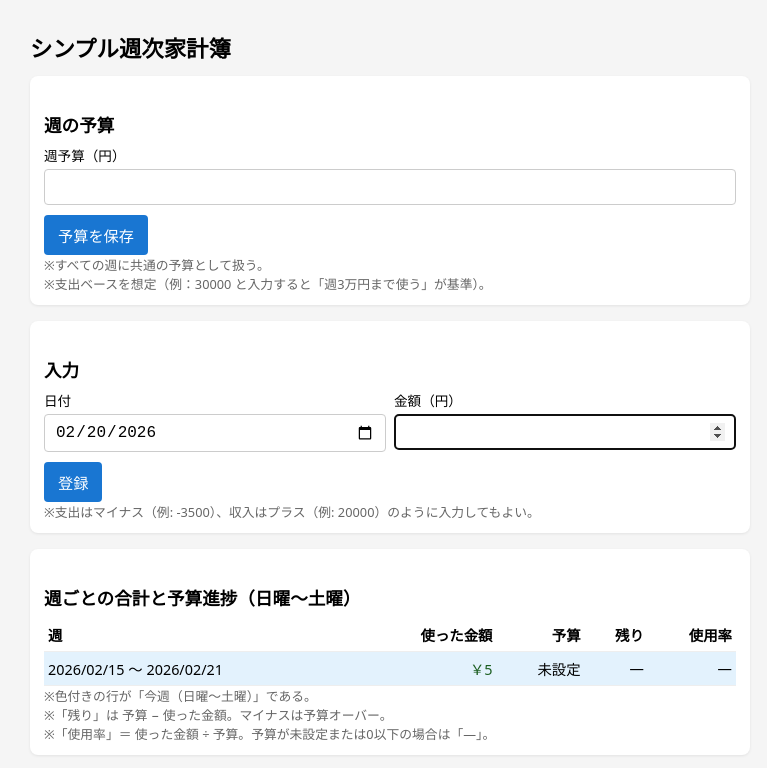
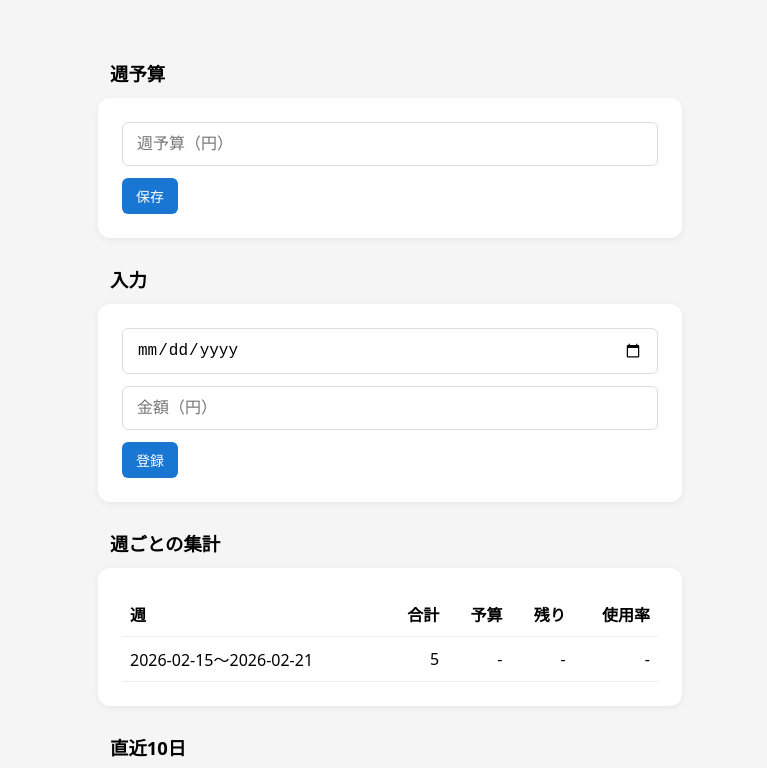
Before and after one commit to SeijinDansei999/simple-weekly-kakeibo, a plain HTML site: page index.html in a window 1280 px wide. Both pictures are taken after typing "5" into the empty fields and a click on the button "登録". Shown: the top 768 px of the page, without its empty margins (250-1017 px from the left). Drawn offline with Linux system fonts and the light colour scheme.

Commit message:
Update index.html

```diff
--- a/index.html
+++ b/index.html
@@ -2,315 +2,337 @@
 <html lang="ja">
 <head>
   <meta charset="UTF-8" />
-  <title>シンプル週次家計簿</title>
+  <title>週次家計簿</title>
   <meta name="viewport" content="width=device-width, initial-scale=1" />
   <style>
+    * {
+      box-sizing: border-box;
+    }
+
     body {
-      font-family: system-ui, -apple-system, BlinkMacSystemFont, "Segoe UI", sans-serif;
-      margin: 0;
-      padding: 16px;
-      max-width: 720px;
-      margin-left: auto;
-      margin-right: auto;
-      background-color: #f5f5f5;
+      font-family: system-ui, -apple-system, sans-serif;
+      background: #f5f5f5;
+      padding: 32px 48px 48px 48px; /* 左右を広めに */
+      max-width: 680px;
+      margin: 0 auto;
     }
-    h1 {
-      font-size: 1.4rem;
-      margin-bottom: 12px;
+
+    h2 {
+      margin: 28px 0 12px 12px; /* 左にインデント */
+      font-size: 1.15rem;
     }
-    h2 {
-      font-size: 1.1rem;
-      margin-top: 24px;
-      margin-bottom: 8px;
-    }
+
     .card {
       background: white;
-      border-radius: 8px;
+      padding: 24px;          /* カード内も余裕を持たせる */
+      border-radius: 12px;
+      margin-bottom: 24px;
+      box-shadow: 0 2px 6px rgba(0, 0, 0, 0.06);
+    }
+
+    input {
+      width: 100%;
       padding: 12px 14px;
-      margin-bottom: 16px;
-      box-shadow: 0 1px 3px rgba(0,0,0,0.08);
+      margin-bottom: 12px;
+      border-radius: 6px;
+      border: 1px solid #ddd;
+      font-size: 16px;
     }
-    label {
-      display: block;
-      font-size: 0.85rem;
-      margin-bottom: 4px;
+
+    button {
+      padding: 8px 14px;
+      border: none;
+      border-radius: 6px;
+      cursor: pointer;
+      font-size: 14px;
     }
-    input[type="date"],
-    input[type="number"] {
-      width: 100%;
-      padding: 8px 10px;
-      margin-bottom: 10px;
-      font-size: 1rem;
-      border-radius: 4px;
-      border: 1px solid #ccc;
-      box-sizing: border-box;
-      background-color: #fff;
-    }
-    button {
-      padding: 9px 14px;
-      font-size: 0.95rem;
-      border-radius: 4px;
-      border: none;
-      cursor: pointer;
-      background-color: #1976d2;
+
+    .btn-main {
+      background: #1976d2;
       color: white;
     }
-    button:disabled {
-      opacity: 0.6;
-      cursor: default;
+
+    .btn-edit {
+      background: #616161;
+      color: white;
+      margin-right: 4px;
     }
-    .small {
-      font-size: 0.8rem;
-      color: #666;
+
+    .btn-del {
+      background: #c62828;
+      color: white;
     }
+
     table {
       width: 100%;
       border-collapse: collapse;
-      font-size: 0.9rem;
     }
-    th, td {
-      padding: 6px 4px;
+
+    th,
+    td {
+      padding: 10px 8px;
       border-bottom: 1px solid #eee;
       text-align: right;
-      white-space: nowrap;
     }
-    th:first-child, td:first-child {
+
+    th:first-child,
+    td:first-child {
       text-align: left;
     }
-    .highlight-week {
-      background-color: #e3f2fd;
+
+    .amount-negative {
+      color: #b71c1c;
     }
+
     .amount-positive {
       color: #1b5e20;
     }
-    .amount-negative {
-      color: #b71c1c;
+
+    /* トースト（ボタンの近く or 画面下中央） */
+    .toast {
+      position: absolute;
+      background: #333;
+      color: white;
+      padding: 6px 10px;
+      border-radius: 16px;
+      font-size: 12px;
+      white-space: nowrap;
+      opacity: 0;
+      transition: opacity 0.2s;
+      pointer-events: none;
+      z-index: 999;
     }
-    .flex-row {
-      display: flex;
-      justify-content: space-between;
-      gap: 8px;
+
+    .toast.show {
+      opacity: 1;
     }
-    .flex-row > div {
-      flex: 1;
-    }
-    @media (max-width: 480px) {
-      th, td {
-        font-size: 0.8rem;
+
+    @media (max-width: 600px) {
+      body {
+        padding: 24px 20px 32px 20px;
       }
-      button {
-        width: 100%;
+      h2 {
+        margin-left: 8px;
       }
     }
   </style>
 </head>
 <body>
-  <h1>シンプル週次家計簿</h1>
-
-  <!-- 週予算設定 -->
+  <h2>週予算</h2>
   <div class="card">
-    <h2>週の予算</h2>
     <form id="budget-form">
-      <div class="flex-row">
-        <div>
-          <label for="budget-input">週予算（円）</label>
-          <input type="number" id="budget-input" inputmode="decimal" />
-        </div>
-      </div>
-      <button type="submit">予算を保存</button>
-      <div class="small">
-        ※すべての週に共通の予算として扱う。<br>
-        ※支出ベースを想定（例：30000 と入力すると「週3万円まで使う」が基準）。
-      </div>
+      <input type="number" id="budget-input" placeholder="週予算（円）" />
+      <button class="btn-main">保存</button>
     </form>
   </div>
 
-  <!-- 入力 -->
+  <h2>入力</h2>
   <div class="card">
-    <h2>入力</h2>
     <form id="entry-form">
-      <div class="flex-row">
-        <div>
-          <label for="date-input">日付</label>
-          <input type="date" id="date-input" required />
-        </div>
-        <div>
-          <label for="amount-input">金額（円）</label>
-          <input type="number" id="amount-input" required inputmode="decimal" />
-        </div>
-      </div>
-      <button type="submit">登録</button>
-      <div class="small">
-        ※支出はマイナス（例: -3500）、収入はプラス（例: 20000）のように入力してもよい。
-      </div>
+      <input type="date" id="date-input" required />
+      <input type="number" id="amount-input" placeholder="金額（円）" required />
+      <button class="btn-main">登録</button>
     </form>
   </div>
 
-  <!-- 週ごとの集計＋予算進捗 -->
+  <h2>週ごとの集計</h2>
   <div class="card">
-    <h2>週ごとの合計と予算進捗（日曜〜土曜）</h2>
     <table id="weekly-table">
       <thead>
         <tr>
           <th>週</th>
-          <th>使った金額</th>
+          <th>合計</th>
           <th>予算</th>
           <th>残り</th>
           <th>使用率</th>
         </tr>
       </thead>
-      <tbody>
-        <!-- JSで挿入 -->
-      </tbody>
+      <tbody></tbody>
     </table>
-    <div class="small">
-      ※色付きの行が「今週（日曜〜土曜）」である。<br>
-      ※「残り」は 予算 − 使った金額。マイナスは予算オーバー。<br>
-      ※「使用率」＝ 使った金額 ÷ 予算。予算が未設定または0以下の場合は「—」。
-    </div>
   </div>
 
-  <!-- 直近10日分の履歴 -->
+  <h2>直近10日</h2>
   <div class="card">
-    <h2>登録済み一覧（直近10日分）</h2>
     <table id="entry-table">
       <thead>
         <tr>
           <th>日付</th>
           <th>金額</th>
+          <th></th>
         </tr>
       </thead>
-      <tbody>
-        <!-- JSで挿入 -->
-      </tbody>
+      <tbody></tbody>
     </table>
-    <div class="small">
-      ※今日を含む直近10日間の入力のみ表示する。
-    </div>
   </div>
 
+  <div id="toast" class="toast"></div>
+
   <script>
-    const STORAGE_KEY = "simple_weekly_kakeibo_entries_v1";
-    const BUDGET_KEY = "simple_weekly_kakeibo_budget_v1";
+    const STORAGE_KEY = "kakeibo_entries";
+    const BUDGET_KEY = "kakeibo_budget";
+    let editingId = null;
+
+    // YYYY-MM-DD → Date（ローカル正規化）
+    function parseDateStrict(str) {
+      const [y, m, d] = str.split("-").map(Number);
+      return new Date(y, m - 1, d);
+    }
+
+    function showToast(message, button) {
+      const toast = document.getElementById("toast");
+      toast.textContent = message;
+
+      // 位置計算用に一旦 (0,0) にして show
+      toast.style.top = "0px";
+      toast.style.left = "0px";
+      toast.classList.add("show");
+
+      const toastWidth = toast.offsetWidth;
+      const toastHeight = toast.offsetHeight;
+
+      let top =
+        window.scrollY + window.innerHeight - 80 - toastHeight / 2;
+      let left =
+        window.scrollX + window.innerWidth / 2 - toastWidth / 2;
+
+      if (button) {
+        const rect = button.getBoundingClientRect();
+
+        // 基本はボタン右側
+        top =
+          window.scrollY +
+          rect.top +
+          rect.height / 2 -
+          toastHeight / 2;
+        left = window.scrollX + rect.right + 8;
+
+        // 右にはみ出すなら左側に回り込む
+        if (left + toastWidth + 8 > window.scrollX + window.innerWidth) {
+          left = window.scrollX + rect.left - toastWidth - 8;
+        }
+        // 上下にはみ出す場合は補正
+        if (top < window.scrollY + 10) top = window.scrollY + 10;
+        if (top + toastHeight > window.scrollY + window.innerHeight - 10) {
+          top = window.scrollY + window.innerHeight - toastHeight - 10;
+        }
+      }
+
+      toast.style.top = `${top}px`;
+      toast.style.left = `${left}px`;
+
+      setTimeout(() => toast.classList.remove("show"), 1200);
+    }
 
     function loadEntries() {
-      const raw = localStorage.getItem(STORAGE_KEY);
-      if (!raw) return [];
-      try {
-        const arr = JSON.parse(raw);
-        if (Array.isArray(arr)) return arr;
-        return [];
-      } catch (e) {
-        console.error("Failed to parse stored entries", e);
-        return [];
-      }
+      return JSON.parse(localStorage.getItem(STORAGE_KEY) || "[]");
     }
-
     function saveEntries(entries) {
       localStorage.setItem(STORAGE_KEY, JSON.stringify(entries));
     }
 
     function loadBudget() {
-      const raw = localStorage.getItem(BUDGET_KEY);
-      if (!raw) return 0;
-      const v = Number(raw);
-      if (!Number.isFinite(v)) return 0;
-      return v;
+      return Number(localStorage.getItem(BUDGET_KEY) || 0);
+    }
+    function saveBudget(budget) {
+      localStorage.setItem(BUDGET_KEY, budget);
     }
 
-    function saveBudget(budget) {
-      localStorage.setItem(BUDGET_KEY, String(budget));
-    }
-
-    function formatDateLabel(dateObj) {
-      const y = dateObj.getFullYear();
-      const m = (dateObj.getMonth() + 1).toString().padStart(2, "0");
-      const d = dateObj.getDate().toString().padStart(2, "0");
-      return `${y}/${m}/${d}`;
-    }
-
-    // 日付文字列 "YYYY-MM-DD" からローカルタイムのDateを作る
-    function parseDateFromInput(dateStr) {
-      const [y, m, d] = dateStr.split("-").map(Number);
-      return new Date(y, m - 1, d);
-    }
-
-    // その日が属する「日曜〜土曜」の週の開始日（Sunday）と終了日（Saturday）を返す
-    function getWeekRange(dateObj) {
-      const d = new Date(dateObj.getFullYear(), dateObj.getMonth(), dateObj.getDate());
-      const day = d.getDay(); // 0: Sunday, 6: Saturday
-      const sunday = new Date(d);
-      sunday.setDate(d.getDate() - day);
+    function getWeekRange(dateStr) {
+      const date = parseDateStrict(dateStr);
+      const day = date.getDay(); // 0=日
+      const sunday = new Date(date);
+      sunday.setDate(date.getDate() - day);
       const saturday = new Date(sunday);
       saturday.setDate(sunday.getDate() + 6);
       return { start: sunday, end: saturday };
     }
 
-    function getWeekKey(dateObj) {
-      const { start, end } = getWeekRange(dateObj);
-      const key = `${start.getFullYear()}-${(start.getMonth()+1).toString().padStart(2,"0")}-${start.getDate().toString().padStart(2,"0")}`;
-      const label = `${formatDateLabel(start)} 〜 ${formatDateLabel(end)}`;
-      return { key, label, start };
+    function formatDate(d) {
+      const y = d.getFullYear();
+      const m = String(d.getMonth() + 1).padStart(2, "0");
+      const day = String(d.getDate()).padStart(2, "0");
+      return `${y}-${m}-${day}`;
     }
 
-    function getThisWeekKey() {
-      return getWeekKey(new Date()).key;
-    }
-
-    // 直近10日分の閾値を返す（今日を含めて10日）
-    function getTenDaysAgo() {
-      const today = new Date();
-      const base = new Date(today.getFullYear(), today.getMonth(), today.getDate());
-      base.setDate(base.getDate() - 9); // 今日を含めて10日分
-      return base;
-    }
-
-    function sameDayOrAfter(d, threshold) {
-      return d.getTime() >= threshold.getTime();
-    }
-
-    function sameDayOrBefore(d, limit) {
-      return d.getTime() <= limit.getTime();
+    function render() {
+      const entries = loadEntries();
+      const budget = loadBudget();
+      renderEntries(entries);
+      renderWeekly(entries, budget);
     }
 
     function renderEntries(entries) {
       const tbody = document.querySelector("#entry-table tbody");
       tbody.innerHTML = "";
 
-      const sorted = [...entries].sort((a, b) => {
-        if (a.date === b.date) return a.id - b.id;
-        return a.date < b.date ? -1 : 1;
-      });
+      const today = new Date();
+      const todayBase = new Date(
+        today.getFullYear(),
+        today.getMonth(),
+        today.getDate()
+      );
 
-      const formatter = new Intl.NumberFormat("ja-JP", {
-        style: "currency",
-        currency: "JPY"
-      });
-
-      const today = new Date();
-      const todayBase = new Date(today.getFullYear(), today.getMonth(), today.getDate());
-      const tenDaysAgo = getTenDaysAgo();
+      entries.sort((a, b) => a.date.localeCompare(b.date));
 
       let count = 0;
-      for (const e of sorted) {
-        const d = parseDateFromInput(e.date);
-        // 今日を含む直近10日だけ表示
-        if (!sameDayOrAfter(d, tenDaysAgo) || !sameDayOrBefore(d, todayBase)) {
-          continue;
-        }
+      for (const e of entries) {
+        const d = parseDateStrict(e.date);
+
+        // 日数差（今日を0として、0〜9日前だけ通す）
+        const diffDays = Math.floor(
+          (todayBase - d) / (1000 * 60 * 60 * 24)
+        );
+
+        if (diffDays < 0 || diffDays > 9) continue;
 
         const tr = document.createElement("tr");
         const tdDate = document.createElement("td");
         const tdAmount = document.createElement("td");
+        const tdButtons = document.createElement("td");
 
-        tdDate.textContent = e.date.replace(/-/g, "/");
+        tdDate.textContent = e.date;
+        tdAmount.textContent = e.amount;
+        tdAmount.className =
+          e.amount < 0 ? "amount-negative" : "amount-positive";
 
-        const cls = e.amount < 0 ? "amount-negative" : (e.amount > 0 ? "amount-positive" : "");
-        tdAmount.textContent = formatter.format(e.amount);
-        if (cls) tdAmount.classList.add(cls);
+        const btnEdit = document.createElement("button");
+        btnEdit.textContent = "編集";
+        btnEdit.className = "btn-edit";
+
+        const btnDel = document.createElement("button");
+        btnDel.textContent = "削除";
+        btnDel.className = "btn-del";
+
+        btnEdit.onclick = (ev) => {
+          const dateInput = document.getElementById("date-input");
+          const amountInput = document.getElementById("amount-input");
+          const form = document.getElementById("entry-form");
+
+          dateInput.value = e.date;
+          amountInput.value = e.amount;
+          editingId = e.id;
+
+          // 入力フォームへスクロール＆金額欄にフォーカス
+          form.scrollIntoView({ behavior: "smooth", block: "start" });
+          setTimeout(() => amountInput.focus(), 300);
+
+          showToast("編集モード", ev.target);
+        };
+
+        btnDel.onclick = () => {
+          let arr = loadEntries().filter((x) => x.id !== e.id);
+          saveEntries(arr);
+          render();
+          // 削除時のトーストは画面下中央固定（button を渡さない）
+          showToast("削除しました", null);
+        };
+
+        tdButtons.appendChild(btnEdit);
+        tdButtons.appendChild(btnDel);
 
         tr.appendChild(tdDate);
         tr.appendChild(tdAmount);
+        tr.appendChild(tdButtons);
         tbody.appendChild(tr);
         count++;
       }
@@ -318,166 +340,121 @@
       if (count === 0) {
         const tr = document.createElement("tr");
         const td = document.createElement("td");
-        td.colSpan = 2;
-        td.textContent = "直近10日間のデータがない。上のフォームから登録する。";
+        td.colSpan = 3;
+        td.textContent = "直近10日間のデータがない。";
         tr.appendChild(td);
         tbody.appendChild(tr);
       }
     }
 
-    function renderWeeklySummary(entries, budget) {
+    function renderWeekly(entries, budget) {
+      const map = {};
+
+      for (const e of entries) {
+        const range = getWeekRange(e.date);
+        const key = formatDate(range.start);
+        if (!map[key]) {
+          map[key] = { start: range.start, end: range.end, total: 0 };
+        }
+        map[key].total += Number(e.amount);
+      }
+
       const tbody = document.querySelector("#weekly-table tbody");
       tbody.innerHTML = "";
 
-      const weekMap = new Map(); // key -> { label, start, total }
+      const weeks = Object.values(map).sort((a, b) => b.start - a.start);
 
-      for (const e of entries) {
-        const dateObj = parseDateFromInput(e.date);
-        const { key, label, start } = getWeekKey(dateObj);
-        if (!weekMap.has(key)) {
-          weekMap.set(key, { label, start, total: 0 });
-        }
-        const w = weekMap.get(key);
-        w.total += e.amount;
-      }
-
-      const weekArr = Array.from(weekMap.values());
-      weekArr.sort((a, b) => b.start - a.start); // 新しい週を上に
-
-      const thisWeekKey = getThisWeekKey();
-      const formatter = new Intl.NumberFormat("ja-JP", {
-        style: "currency",
-        currency: "JPY"
-      });
-
-      if (weekArr.length === 0) {
+      if (weeks.length === 0) {
         const tr = document.createElement("tr");
         const td = document.createElement("td");
         td.colSpan = 5;
-        td.textContent = "まだデータがない。上のフォームから登録する。";
+        td.textContent = "まだデータがない。";
         tr.appendChild(td);
         tbody.appendChild(tr);
         return;
       }
 
-      for (const w of weekArr) {
+      for (const w of weeks) {
         const tr = document.createElement("tr");
+        const remain = budget ? budget - w.total : "-";
+        const rate = budget ? ((w.total / budget) * 100).toFixed(1) + "%" : "-";
 
-        const weekKeyForRow = getWeekKey(w.start).key;
-        if (weekKeyForRow === thisWeekKey) {
-          tr.classList.add("highlight-week");
-        }
-
-        const tdLabel = document.createElement("td");
-        const tdTotal = document.createElement("td");
-        const tdBudget = document.createElement("td");
-        const tdRemain = document.createElement("td");
-        const tdRate = document.createElement("td");
-
-        tdLabel.textContent = w.label;
-
-        tdTotal.textContent = formatter.format(w.total);
-        if (w.total < 0) tdTotal.classList.add("amount-negative");
-        if (w.total > 0) tdTotal.classList.add("amount-positive");
-
-        if (budget > 0) {
-          tdBudget.textContent = formatter.format(budget);
-
-          const remain = budget - w.total;
-          tdRemain.textContent = formatter.format(remain);
-          if (remain < 0) tdRemain.classList.add("amount-negative");
-          if (remain > 0) tdRemain.classList.add("amount-positive");
-
-          const rate = (w.total / budget) * 100;
-          tdRate.textContent = rate.toFixed(1) + " %";
-        } else {
-          tdBudget.textContent = "未設定";
-          tdRemain.textContent = "—";
-          tdRate.textContent = "—";
-        }
-
-        tr.appendChild(tdLabel);
-        tr.appendChild(tdTotal);
-        tr.appendChild(tdBudget);
-        tr.appendChild(tdRemain);
-        tr.appendChild(tdRate);
+        tr.innerHTML = `
+          <td>${formatDate(w.start)}〜${formatDate(w.end)}</td>
+          <td>${w.total}</td>
+          <td>${budget || "-"}</td>
+          <td>${remain}</td>
+          <td>${rate}</td>
+        `;
         tbody.appendChild(tr);
       }
     }
 
-    function refreshAll(entries, budget) {
-      renderEntries(entries);
-      renderWeeklySummary(entries, budget);
-    }
+    // 入力フォーム送信
+    document
+      .getElementById("entry-form")
+      .addEventListener("submit", (e) => {
+        e.preventDefault();
+        const dateInput = document.getElementById("date-input");
+        const amountInput = document.getElementById("amount-input");
+        const btn = e.submitter;
 
-    window.addEventListener("DOMContentLoaded", () => {
-      let entries = loadEntries();
-      let currentBudget = loadBudget();
+        const date = dateInput.value;
+        const amount = Number(amountInput.value);
+        if (!date || !Number.isFinite(amount)) return;
 
-      // フォーム初期値設定
-      const dateInput = document.getElementById("date-input");
-      const today = new Date();
-      const yyyy = today.getFullYear();
-      const mm = (today.getMonth() + 1).toString().padStart(2, "0");
-      const dd = today.getDate().toString().padStart(2, "0");
-      dateInput.value = `${yyyy}-${mm}-${dd}`;
+        let entries = loadEntries();
 
-      const budgetInput = document.getElementById("budget-input");
-      if (currentBudget > 0) {
-        budgetInput.value = currentBudget;
-      } else {
-        budgetInput.value = "";
-      }
+        if (editingId) {
+          entries = entries.map((x) =>
+            x.id === editingId ? { ...x, date, amount } : x
+          );
+          editingId = null;
+          showToast("更新しました", btn);
+        } else {
+          entries.push({ id: Date.now(), date, amount });
+          showToast("登録しました", btn);
+        }
 
-      refreshAll(entries, currentBudget);
+        saveEntries(entries);
+        render();
+        e.target.reset();
+      });
 
-      const form = document.getElementById("entry-form");
-      const amountInput = document.getElementById("amount-input");
+    // 予算フォーム送信
+    document
+      .getElementById("budget-form")
+      .addEventListener("submit", (e) => {
+        e.preventDefault();
+        const budgetInput = document.getElementById("budget-input");
+        const b = Number(budgetInput.value);
+        const btn = e.submitter;
 
-      form.addEventListener("submit", (e) => {
-        e.preventDefault();
-        const dateStr = dateInput.value;
-        const amountStr = amountInput.value;
-
-        if (!dateStr) {
-          alert("日付を入力する。");
-          return;
-        }
-        const amount = Number(amountStr);
-        if (!Number.isFinite(amount)) {
-          alert("金額には数字を入力する。");
+        if (!Number.isFinite(b) || b < 0) {
+          showToast("0以上の数字を入力", btn);
           return;
         }
 
-        entries = loadEntries();
-        const newEntry = {
-          id: Date.now(),
-          date: dateStr,
-          amount: amount
-        };
-        entries.push(newEntry);
-        saveEntries(entries);
-        refreshAll(entries, currentBudget);
-
-        amountInput.value = "";
-        amountInput.focus();
+        saveBudget(b);
+        render();
+        showToast("保存しました", btn);
       });
 
-      const budgetForm = document.getElementById("budget-form");
-      budgetForm.addEventListener("submit", (e) => {
-        e.preventDefault();
-        const valStr = budgetInput.value;
-        const b = Number(valStr);
-        if (!Number.isFinite(b) || b < 0) {
-          alert("週予算には0以上の数字を入力する。");
-          return;
-        }
-        currentBudget = b;
-        saveBudget(currentBudget);
-        entries = loadEntries();
-        refreshAll(entries, currentBudget);
-      });
-    });
+    // 初期化
+    (function init() {
+      const today = new Date();
+      const y = today.getFullYear();
+      const m = String(today.getMonth() + 1).padStart(2, "0");
+      const d = String(today.getDate()).padStart(2, "0");
+      document.getElementById("date-input").value = `${y}-${m}-${d}`;
+
+      const budget = loadBudget();
+      if (budget > 0) {
+        document.getElementById("budget-input").value = budget;
+      }
+
+      render();
+    })();
   </script>
 </body>
 </html>
```
